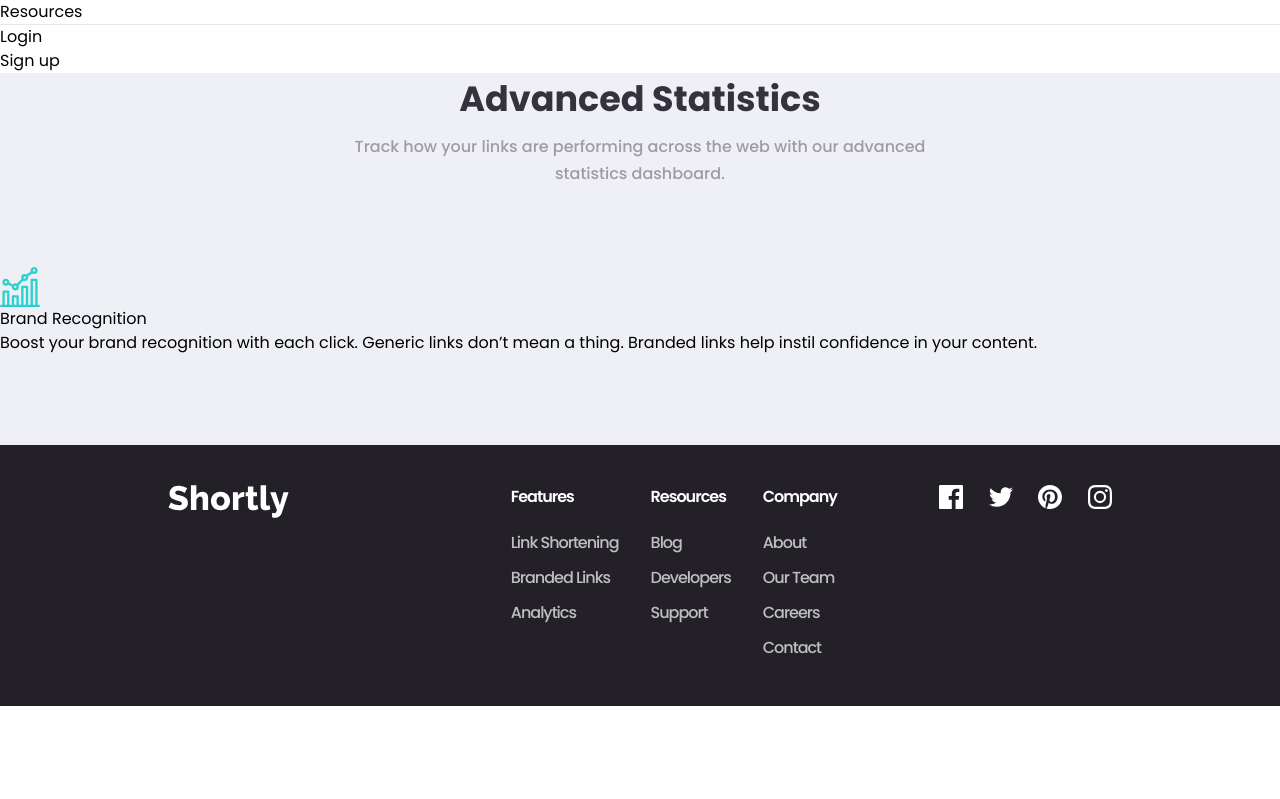
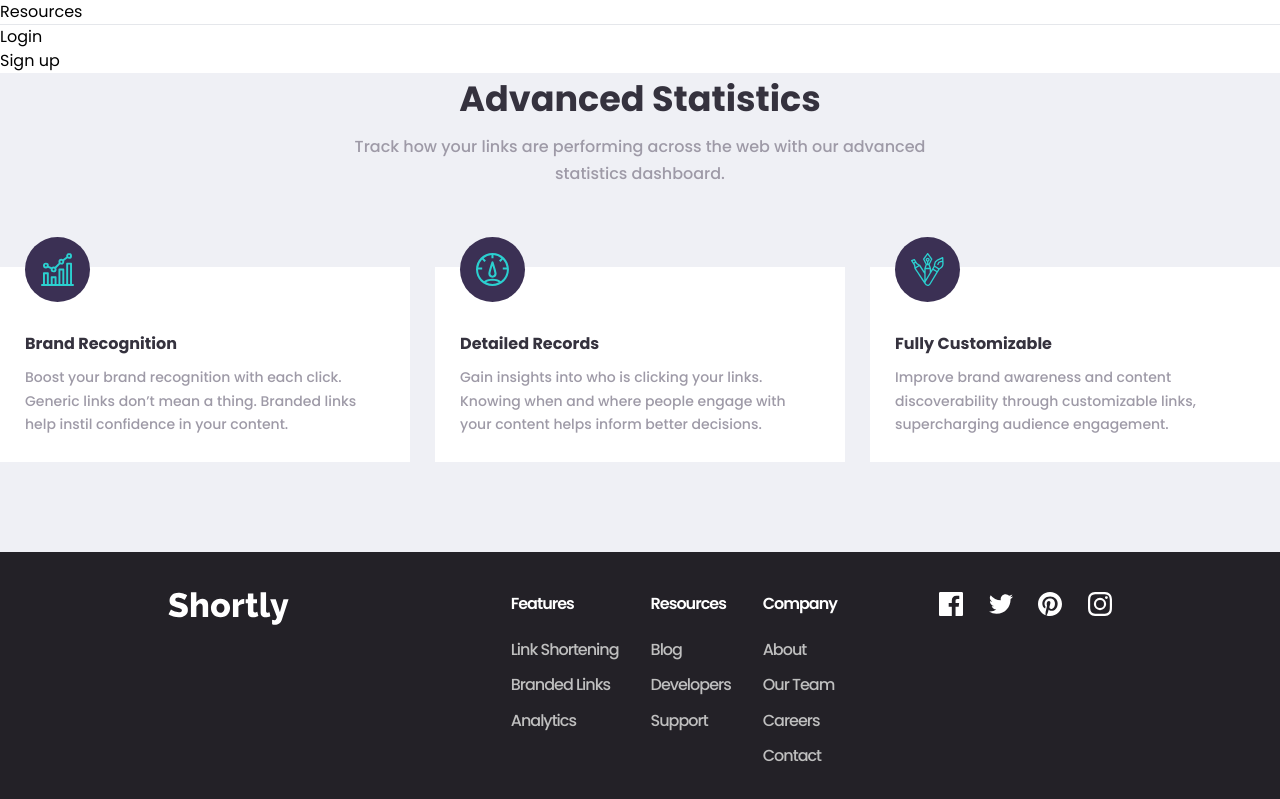
Before and after one commit to soojeong-park-ca/url-shortening-api-landing-page, a React (Vite) app: page / in a window 1280 px wide. Shown: the part 1361-2160 px from the top of the page. Before the commit the page ends 2067 px from the top, so only its background shows below. Built offline with nearby package versions, Linux system fonts and the light colour scheme.

Commit message:
wip on features cards

```diff
--- /dev/null
+++ b/src/Components/FeatureSection/FeatureCard.css
@@ -0,0 +1,33 @@
+.feature__card {
+	background-color: #fff;
+	padding: 0 25px 25px;
+	box-sizing: border-box;
+}
+
+.feature__card__image-container {
+	display: grid;
+	place-items: center;
+	width: 65px;
+	height: 65px;
+	background: #3b3054;
+	border-radius: 50%;
+	margin-top: -30px;
+	margin-bottom: 30px;
+}
+
+.feature__card__image {
+	max-width: 50%;
+}
+
+.feature__card__heading {
+	color: #35323e;
+	font-weight: 700;
+}
+
+.feature__card__text {
+	margin-top: 10px;
+	font-size: 14px;
+	color: #9e9aa7;
+	font-weight: 500;
+	line-height: 1.7;
+}
--- a/src/Components/FeatureSection/FeatureCard.jsx
+++ b/src/Components/FeatureSection/FeatureCard.jsx
@@ -1,11 +1,14 @@
 import React from 'react'
+import "./FeatureCard.css"
 
 function FeatureCard(props) {
     return (
-        <div>
-            <img src={props.logo} alt={props.heading + "image"} />
-            <h3>{props.heading}</h3>
-            <p>{props.text}</p>
+        <div className="feature__card">
+            <div className="feature__card__image-container">
+                <img className="feature__card__image" src={props.logo} alt={props.heading + "image"} />
+            </div>
+            <h3 className="feature__card__heading">{props.heading}</h3>
+            <p className="feature__card__text">{props.text}</p>
         </div>
     )
 }
--- a/src/Components/FeatureSection/FeatureCards.css
+++ b/src/Components/FeatureSection/FeatureCards.css
@@ -4,3 +4,9 @@
 	gap: 25px;
 	padding: 80px 0 90px 0;
 }
+
+@media only screen and (max-width: 1024px) {
+	.feature__cards {
+		margin: 2rem;
+	}
+}
--- a/src/Components/FeatureSection/FeatureCards.jsx
+++ b/src/Components/FeatureSection/FeatureCards.jsx
@@ -2,12 +2,24 @@ import React from 'react'
 import FeatureCard from "./FeatureCard"
 import "./FeatureCards.css"
 import brandRecognitionSvg from "../../assets/images/icon-brand-recognition.svg"
+import detailedRecordsSvg from "../../assets/images/icon-detailed-records.svg"
+import fullyCustomizableSvg from "../../assets/images/icon-fully-customizable.svg"
 
 const cards = [
     {
         logo: brandRecognitionSvg,
         heading: "Brand Recognition",
         text: "Boost your brand recognition with each click. Generic links don’t mean a thing. Branded links help instil confidence in your content.",
+    },
+    {
+        logo: detailedRecordsSvg,
+        heading: "Detailed Records",
+        text: "Gain insights into who is clicking your links. Knowing when and where people engage with your content helps inform better decisions.",
+    },
+    {
+        logo: fullyCustomizableSvg,
+        heading: "Fully Customizable",
+        text: "Improve brand awareness and content discoverability through customizable links, supercharging audience engagement.",
     }
 ]
 
```
